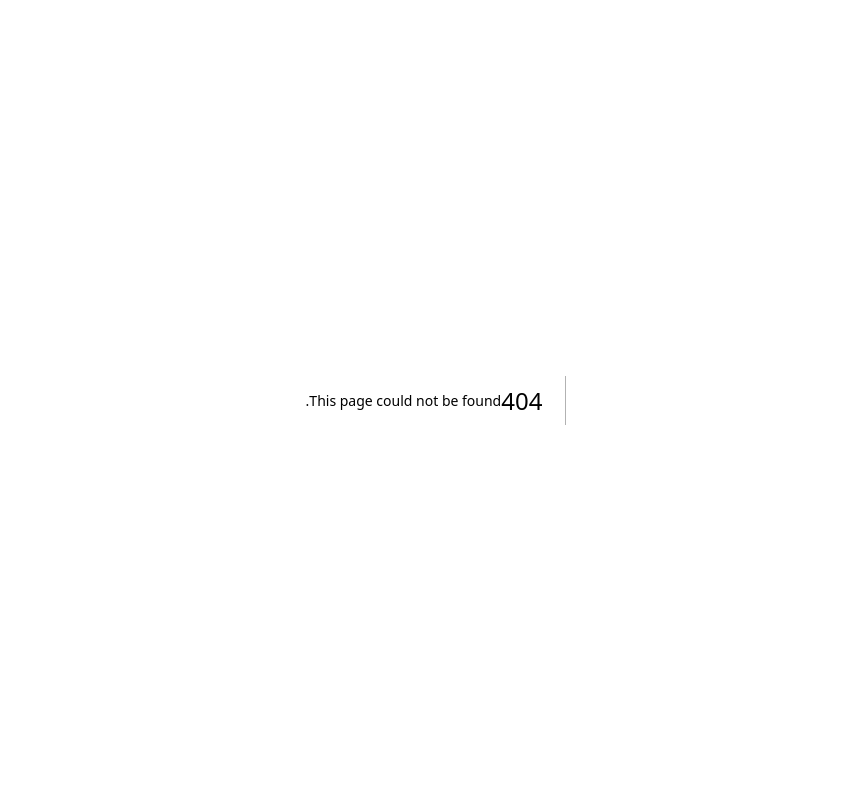
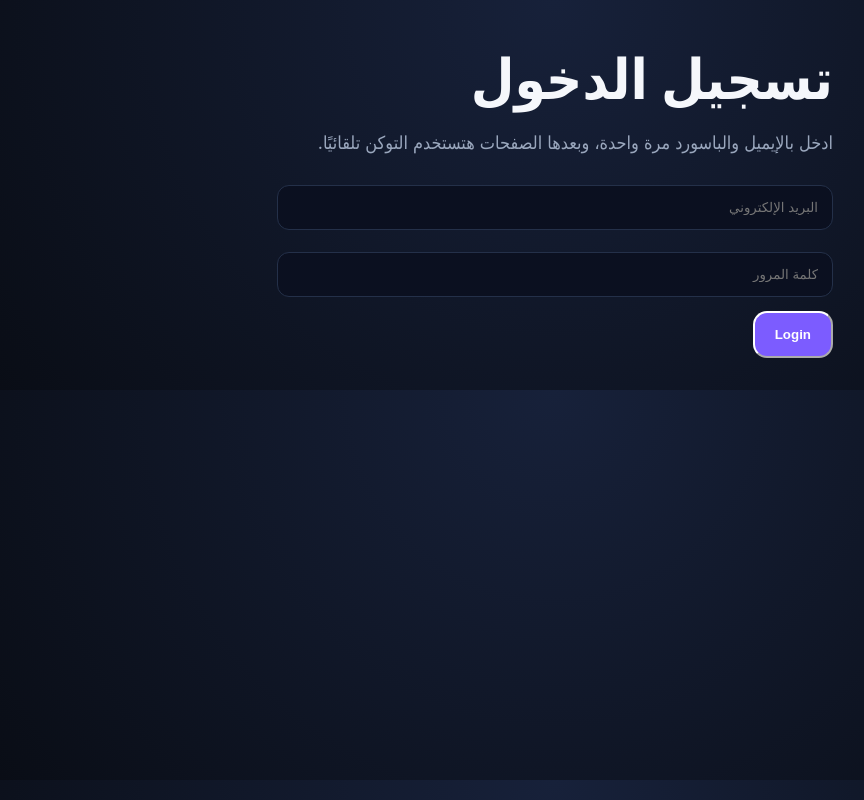
Before and after one commit to Kareem-turky/dify-saas, a Next.js app in the folder apps/web/: page /login in a window 1280 px wide. Before the commit this address had no page. Shown: the whole page, without its empty margins (236-1100 px from the left). Built offline with nearby package versions, Linux system fonts and the light colour scheme; no server answers.

Commit message:
Add customer login flow

```diff
--- /dev/null
+++ b/apps/web/app/login/page.tsx
@@ -0,0 +1,43 @@
+'use client';
+
+import { FormEvent, useState } from 'react';
+
+const API_BASE = process.env.NEXT_PUBLIC_API_BASE_URL || 'http://localhost:4000';
+
+type LoginResponse = { token: string; user: { id: string; email: string; role: string; organizationId?: string | null } };
+
+export default function LoginPage(){
+  const [status, setStatus] = useState('');
+
+  async function submit(event: FormEvent<HTMLFormElement>) {
+    event.preventDefault();
+    const form = new FormData(event.currentTarget);
+    setStatus('جاري تسجيل الدخول...');
+    const response = await fetch(`${API_BASE}/auth/login`, {
+      method: 'POST',
+      headers: { 'Content-Type': 'application/json' },
+      body: JSON.stringify({ email: String(form.get('email') || ''), password: String(form.get('password') || '') })
+    });
+    const data = await response.json().catch(() => ({}));
+    if (!response.ok) {
+      setStatus(data.message || 'فشل تسجيل الدخول');
+      return;
+    }
+    const login = data as LoginResponse;
+    localStorage.setItem('authToken', login.token);
+    if (login.user.organizationId) localStorage.setItem('dify_saas_organization_id', login.user.organizationId);
+    setStatus('تم تسجيل الدخول. جاري فتح الصفحة المناسبة...');
+    window.location.href = login.user.role === 'admin' ? '/admin' : '/dashboard';
+  }
+
+  return <main className="shell form">
+    <h1>تسجيل الدخول</h1>
+    <p>ادخل بالإيميل والباسورد مرة واحدة، وبعدها الصفحات هتستخدم التوكن تلقائيًا.</p>
+    <form onSubmit={submit}>
+      <input name="email" type="email" className="input" placeholder="البريد الإلكتروني" required />
+      <input name="password" type="password" className="input" placeholder="كلمة المرور" required />
+      <button className="btn" type="submit">Login</button>
+    </form>
+    {status && <div className="item" style={{marginTop: 20}}><strong>{status}</strong></div>}
+  </main>;
+}
--- a/apps/web/app/page.tsx
+++ b/apps/web/app/page.tsx
@@ -1,2 +1,2 @@
 import Link from 'next/link';
-export default function HomePage(){return <main className="shell"><nav className="nav"><div className="brand">Fulfly AI</div><div className="links"><Link href="/signup">ابدأ الآن</Link><Link href="/dashboard">Dashboard</Link><Link href="/admin">Admin</Link></div></nav><section className="hero"><div><span className="badge">Powered by Dify AI Studio</span><h1>ابني شات بوت AI لواتساب وفيسبوك في دقائق</h1><p>منصة SaaS خارجية لإدارة التسجيل، الباقات، الدفع، الموافقات، وربط Meta channels مع Dify Workspace منفصل لكل عميل.</p><div className="cta"><Link className="btn" href="/signup">اشترك الآن</Link><Link className="btn secondary" href="/integrations">شوف التكاملات</Link></div></div><div className="card"><h2>رحلة العميل</h2><p>Signup → Payment Proof → Admin Approval → Dify Workspace Provisioning → AI Studio → WhatsApp Live Test</p></div></section><section className="grid"><div className="item"><h3>Manual Payments</h3><p>InstaPay / Vodafone Cash / Bank transfer proof review.</p></div><div className="item"><h3>AI Studio</h3><p>Dify workspace مستقل لكل organization بعد الموافقة.</p></div><div className="item"><h3>Meta Gateway</h3><p>WhatsApp/Messenger webhooks، logs، retries، idempotency.</p></div></section></main>}
+export default function HomePage(){return <main className="shell"><nav className="nav"><div className="brand">Fulfly AI</div><div className="links"><Link href="/signup">ابدأ الآن</Link><Link href="/login">Login</Link><Link href="/dashboard">Dashboard</Link><Link href="/team">Team</Link><Link href="/admin">Admin</Link></div></nav><section className="hero"><div><span className="badge">Powered by Dify AI Studio</span><h1>ابني شات بوت AI لواتساب وفيسبوك في دقائق</h1><p>منصة SaaS خارجية لإدارة التسجيل، الباقات، الدفع، الموافقات، وربط Meta channels مع Dify Workspace منفصل لكل عميل.</p><div className="cta"><Link className="btn" href="/signup">اشترك الآن</Link><Link className="btn secondary" href="/integrations">شوف التكاملات</Link></div></div><div className="card"><h2>رحلة العميل</h2><p>Signup → Payment Proof → Admin Approval → Dify Workspace Provisioning → AI Studio → WhatsApp Live Test</p></div></section><section className="grid"><div className="item"><h3>Manual Payments</h3><p>InstaPay / Vodafone Cash / Bank transfer proof review.</p></div><div className="item"><h3>AI Studio</h3><p>Dify workspace مستقل لكل organization بعد الموافقة.</p></div><div className="item"><h3>Meta Gateway</h3><p>WhatsApp/Messenger webhooks، logs، retries، idempotency.</p></div></section></main>}
--- a/apps/web/app/signup/page.tsx
+++ b/apps/web/app/signup/page.tsx
@@ -34,9 +34,10 @@ export default function SignupPage(){
       return;
     }
     localStorage.setItem('dify_saas_organization_id', data.organization.id);
+    if (data.token) localStorage.setItem('authToken', data.token);
     setOrganizationId(data.organization.id);
     setStatus('تم إنشاء الحساب. الخطوة التالية: تسجيل إثبات الدفع اليدوي.');
   }
 
-  return <main className="shell form"><h1>إنشاء حساب شركة</h1><p>Phase 1: نجمع بيانات العميل والشركة والباقه قبل الدفع والموافقة.</p><form onSubmit={submit}><input name="name" className="input" placeholder="الاسم" required/><input name="email" type="email" className="input" placeholder="البريد الإلكتروني" required/><input name="password" type="password" className="input" placeholder="كلمة المرور" required minLength={8}/><input name="phone" className="input" placeholder="رقم الهاتف"/><input name="companyName" className="input" placeholder="اسم الشركة" required/><input name="industry" className="input" placeholder="المجال"/><select name="planId" className="input"><option value="starter">Starter</option><option value="growth">Growth</option><option value="business">Business</option></select><button className="btn">متابعة للدفع</button></form>{status && <div className="item" style={{marginTop: 20}}><strong>{status}</strong>{organizationId && <><p>Organization ID: <code>{organizationId}</code></p><div className="cta"><a className="btn" href={`/payment?organizationId=${organizationId}`}>سجل إثبات الدفع</a><a className="btn secondary" href={`/dashboard?organizationId=${organizationId}`}>افتح لوحة العميل</a></div></>}</div>}</main>
+  return <main className="shell form"><h1>إنشاء حساب شركة</h1><p>Phase 1: نجمع بيانات العميل والشركة والباقه قبل الدفع والموافقة.</p><p>عندك حساب؟ <a href="/login">سجل دخول</a></p><form onSubmit={submit}><input name="name" className="input" placeholder="الاسم" required/><input name="email" type="email" className="input" placeholder="البريد الإلكتروني" required/><input name="password" type="password" className="input" placeholder="كلمة المرور" required minLength={8}/><input name="phone" className="input" placeholder="رقم الهاتف"/><input name="companyName" className="input" placeholder="اسم الشركة" required/><input name="industry" className="input" placeholder="المجال"/><select name="planId" className="input"><option value="starter">Starter</option><option value="growth">Growth</option><option value="business">Business</option></select><button className="btn">متابعة للدفع</button></form>{status && <div className="item" style={{marginTop: 20}}><strong>{status}</strong>{organizationId && <><p>Organization ID: <code>{organizationId}</code></p><div className="cta"><a className="btn" href={`/payment?organizationId=${organizationId}`}>سجل إثبات الدفع</a><a className="btn secondary" href={`/dashboard?organizationId=${organizationId}`}>افتح لوحة العميل</a></div></>}</div>}</main>
 }
```
Also changed, not shown: 2 other files (tests, documents, lock files or other folders).
